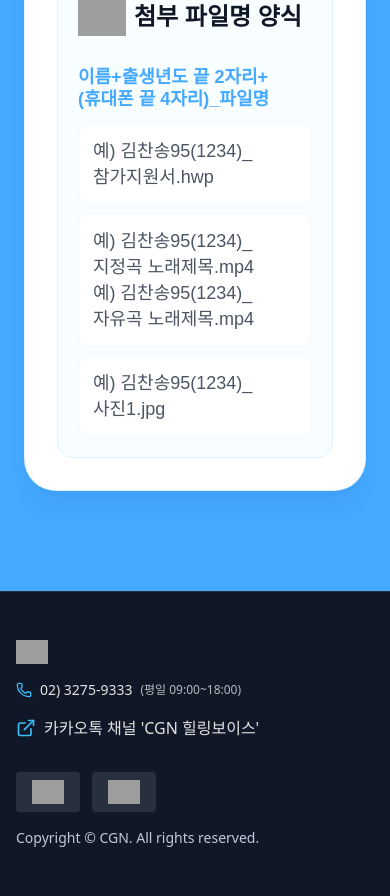
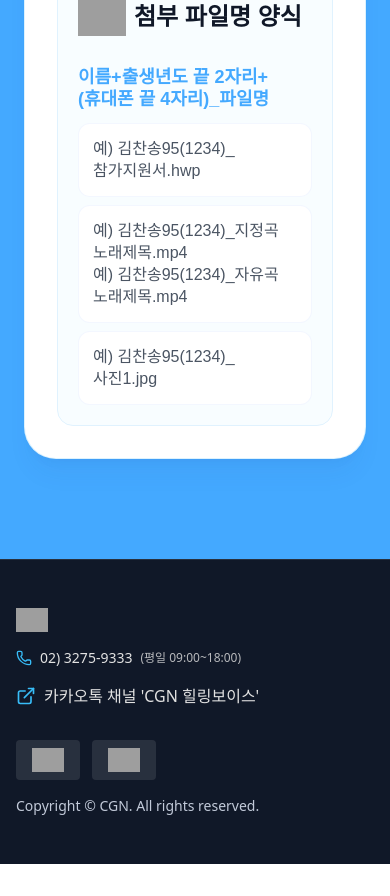
Before and after one commit to seun9eun/healingvoice, a React (Vite) app: page / in a window 390 px wide. Shown: the part 10220-11116 px from the top of the page. After the commit the page ends 11084 px from the top, so only its background shows below. Built offline with nearby package versions, Linux system fonts and the light colour scheme; grey boxes are pictures that could not be loaded; a web font is replaced by a local one.

Commit message:
eng apply

```diff
--- a/src/app/components/ChecklistSection.tsx
+++ b/src/app/components/ChecklistSection.tsx
@@ -115,7 +115,9 @@ export function ChecklistSection() {
                   <div className="space-y-2">
                     {[1, 2, 3].map((num) => (
                       <div key={num} className="bg-white border border-[#155dfc]/5 rounded-xl p-3.5">
-                        <p className="break-keep text-gray-600 text-[18px] md:text-[21px] font-medium leading-[26px] md:leading-[30px] break-all whitespace-pre-line overflow-hidden">
+                        <p className="text-gray-600 text-[16px] md:text-[21px] font-medium leading-[22px] md:leading-[30px]
+                    /* 핵심 수정 포인트: break-keep 삭제, break-all 추가 */
+                    break-all whitespace-pre-line overflow-hidden">
                           {t(`checklist.filename.file${num}`)}
                         </p>
                       </div>
```
